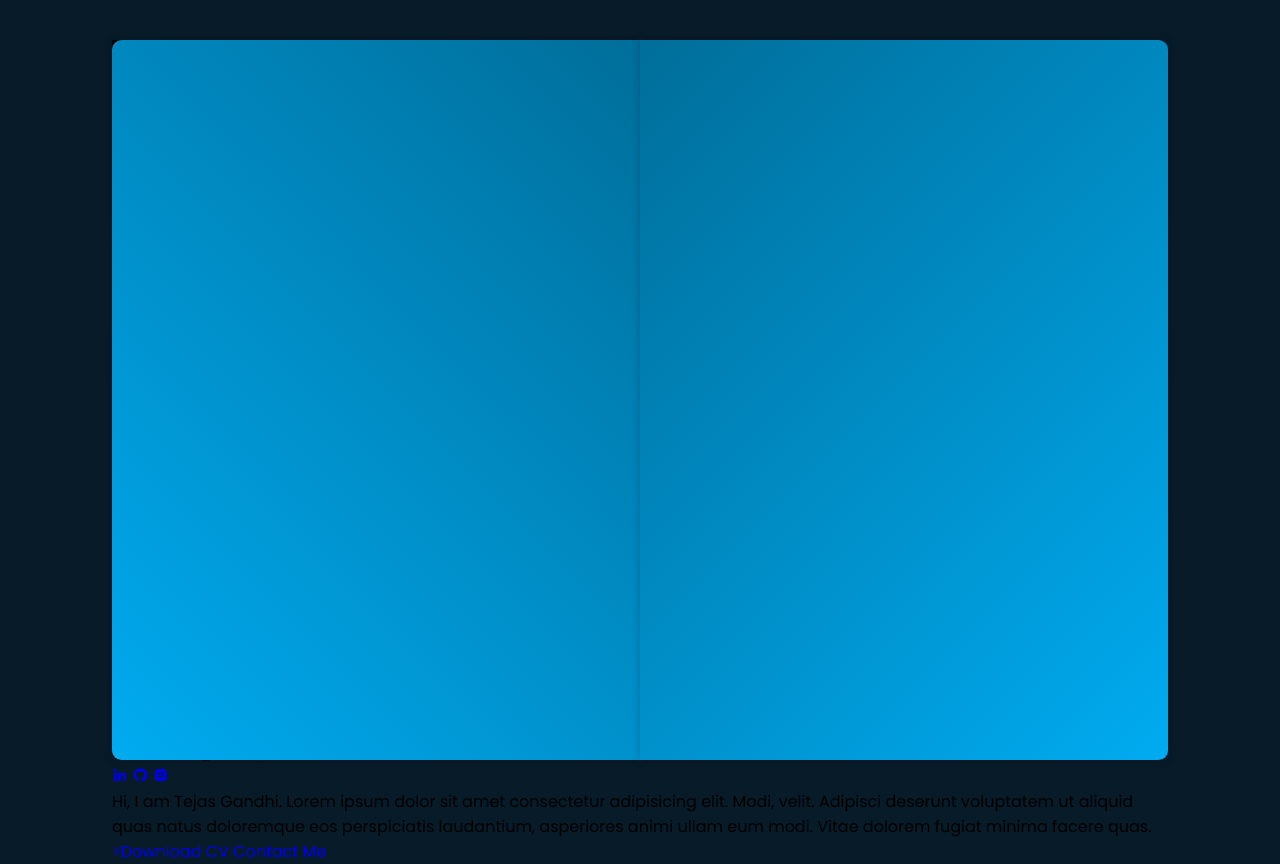
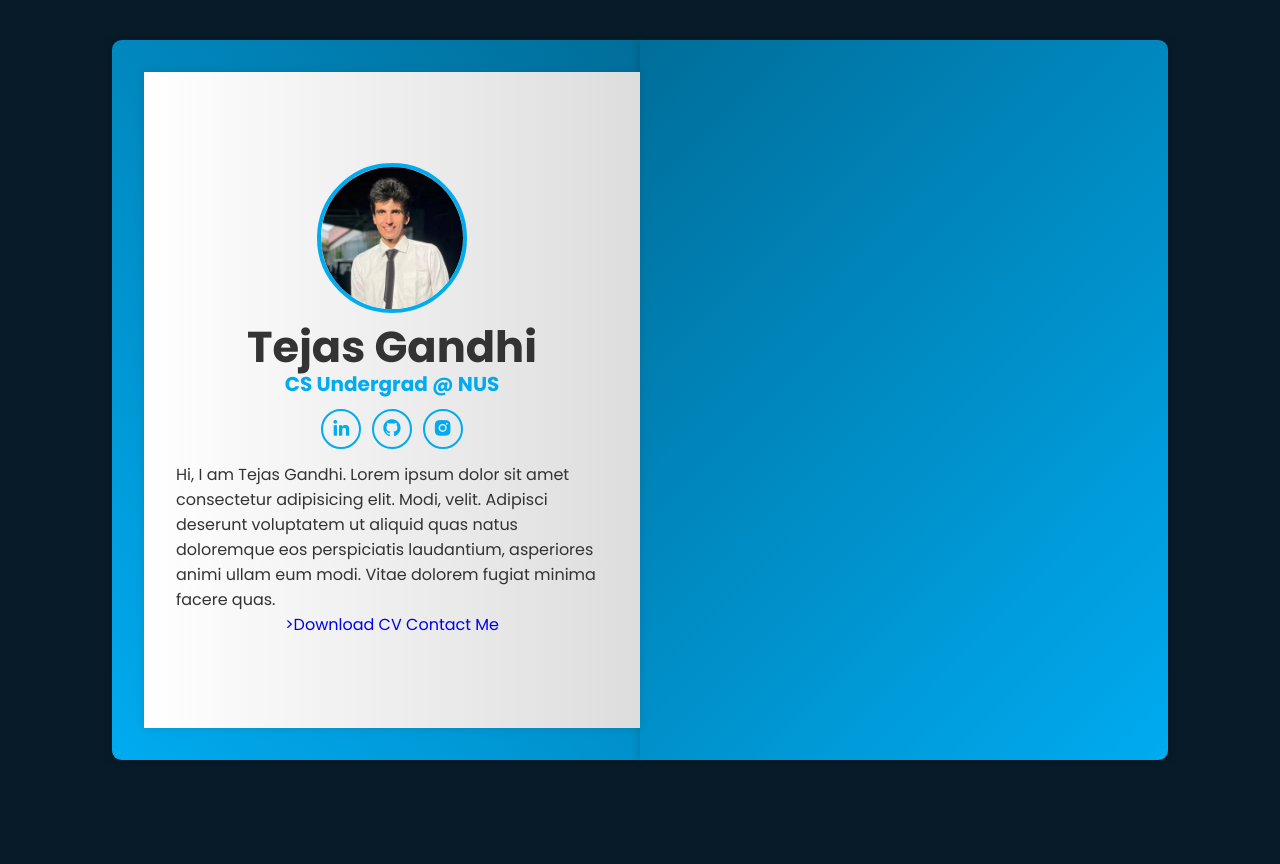
Before and after one commit to newway1814/TG-Portfolio, a plain HTML site: page index.html in a window 1280 px wide. After the commit the page ends 800 px from the top, so only its background shows below. Drawn offline with nearby package versions, Linux system fonts and the light colour scheme.

Commit message:
Add CSS for improved styling

```diff
--- a/style.css
+++ b/style.css
@@ -14,6 +14,7 @@
     --bg-color: #081b29;
     --main-color: #00abf0;
     --text-color: #333;
+
     --second-text-color: #555;
     --white-color: #fff;
     --cover-color: linear-gradient(45deg, #00abf0, #006e9a);
@@ -27,17 +28,21 @@ body {
     justify-content: center;
     align-items: center;
     min-height: 100vh;
-    background: var(--bg-color)
+    background: var(--bg-color);
+    color: var(--text-color);
 }
 
 .wrapper {
     position: relative;
     width: 66rem;
     height: 45rem;
+    padding: 2rem;
 }
 
 .cover{
     position: absolute;
+    top: 0;
+    left: 0;
     width: 50%;
     height: 100%;
     background: var(--cover-color);
@@ -47,7 +52,77 @@ body {
     transform-origin: right;
 }
 
+.cover.cover-left {
+    z-index: -1;
+}
+
 .cover.cover-right.turn {
     transform: rotateY(180deg);
+}
+
+
+.book {
+    position: relative;
+    width: 100%;
+    height: 100%;
+    display: flex;
+}
+
+.book .book-page {
+    position: absolute;
+    width: 50%;
+    height: 100%;
+    background: var(--pages-color);
+    box-shadow: 0 0 .6rem rgba(0, 0, 0, .1);
+    display: flex;
+    padding: 2rem;
 
 }
+
+.profile-page {
+    display: flex;
+    flex-direction: column;
+    justify-content: center;
+    align-items: center;
+}
+
+.profile-page img {
+    max-width: 150px;
+    border-radius: 50%;
+    border: .25rem solid var(--main-color);
+    margin-bottom: .8rem;
+}
+
+.profile-page h1 {
+    font-size: 2.7rem;
+    line-height: 1;
+}
+
+.profile-page h3 {
+    font-size: 1.25rem;
+    color: var(--main-color);
+}
+
+.profile-page .social-media {
+    margin: .6rem 0 .8rem;
+}
+
+.profile-page .social-media a {
+    display: inline-flex;
+    justify-content: center;
+    align-items: center;
+    width: 2.5rem;
+    height: 2.5rem;
+    background: transparent;
+    border: var(--border);
+    border-radius: 50%;
+    font-size: 1.3rem;
+    color: var(--main-color);
+    margin: 0 .2rem ;
+    transition: .4s;
+}
+
+.profile-page .social-media a:hover {
+    background: var(--main-color);
+    color: var(--white-color);
+}
```
